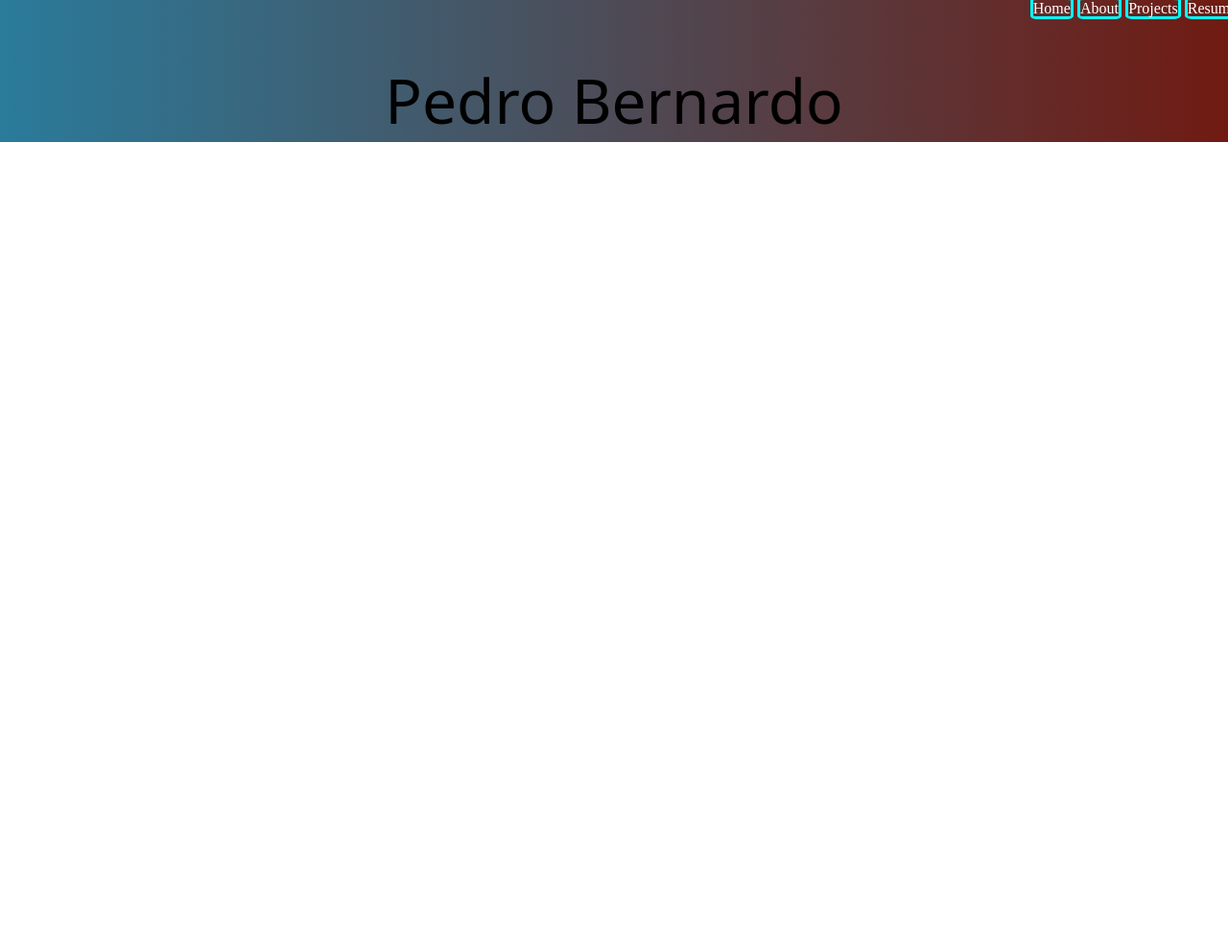
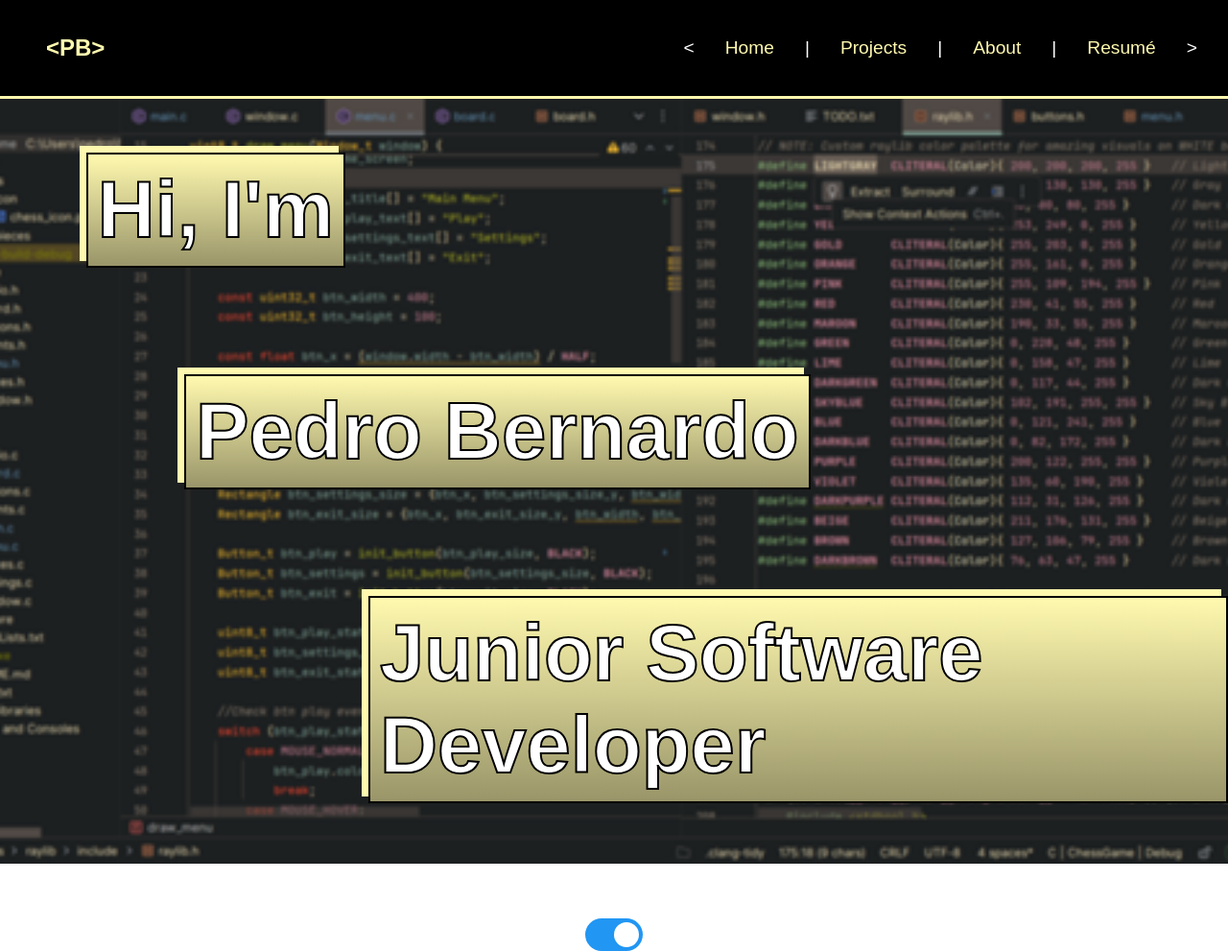
Before and after one commit to Pedrex25/Portfolio-Page, a plain HTML site: page Portfolio/index.html in a window 1280 px wide. Shown: the whole page at 96% size. Before the commit the page ends 800 px from the top, so only its background shows below. Drawn offline with Linux system fonts and the light colour scheme; a web font is replaced by a local one.

Commit message:
Nav and header done

```diff
--- a/Portfolio/css/style.css
+++ b/Portfolio/css/style.css
@@ -1,61 +1,170 @@
+html, body { height: 100% }
+
 body{
     margin: 0;
 }
-
-/*Google fonts*/
-
-.kablammo-font {
-  font-family: "Kablammo", system-ui;
-  font-optical-sizing: auto;
+/*------ Google fonts------*/
+.tr-font {
+  font-family: "Turret Road", sans-serif;
   font-weight: 400;
   font-style: normal;
-  font-variation-settings:
-    "MORF" 0;
 }
 
-.header{
-    background: #2A7B9B;
-    background: linear-gradient(90deg, rgba(42, 123, 155, 1) 0%, rgba(112, 27, 18, 1) 100%, rgba(237, 221, 83, 1) 100%);
+/*------------------------------------------------------------*/
+
+
+/*------ Toggle Switch ------*/
+.switch {
+  position: relative;
+  display: inline-block;
+  width: 60px;
+  height: 34px;
 }
 
-.header nav{
-    display: flex;
-    justify-content: flex-end;
-    background: #2A7B9B;
-    background: linear-gradient(90deg, rgba(42, 123, 155, 1) 0%, rgba(112, 27, 18, 1) 100%, rgba(237, 221, 83, 1) 100%);
+.switch input {
+  opacity: 0;
+  width: 0;
+  height: 0;
 }
 
-.header nav ul{
-    display: flex;
-    list-style: none;
-    margin: 0;
-    padding: 0;
-    gap: 2%;
+.slider {
+  position: absolute;
+  cursor: pointer;
+  top: 0;
+  left: 0;
+  right: 0;
+  bottom: 0;
+  background-color: #ccc;
+  -webkit-transition: .4s;
+  transition: .4s;
 }
 
-.header a{
-    color: white;
-    text-decoration: none;
-    border-style: solid;
-    border-color: aqua;
-    border-width: 3%;
-    border-radius: 15%;
+.slider:before {
+  position: absolute;
+  content: "";
+  height: 26px;
+  width: 26px;
+  left: 4px;
+  bottom: 4px;
+  background-color: white;
+  -webkit-transition: .4s;
+  transition: .4s;
 }
 
-/* .header a:hover{
-    color: white;
-    text-decoration: none;
-    border-style: solid;
-    border-color: aqua;
-} */
-
-.header h1{
-    display: flex;
-    justify-content: center;
-    font-size: 4em;
+input:checked + .slider {
+  background-color: #2196F3;
 }
 
-.main{
-    background: #a7a7c2;
-    background: linear-gradient(90deg, rgba(167, 167, 194, 1) 0%, rgba(0, 0, 0, 1) 100%, rgba(252, 176, 69, 1) 100%);
+input:focus + .slider {
+  box-shadow: 0 0 1px #2196F3;
 }
+
+input:checked + .slider:before {
+  -webkit-transform: translateX(26px);
+  -ms-transform: translateX(26px);
+  transform: translateX(26px);
+}
+
+/* Rounded sliders */
+.slider.round {
+  border-radius: 34px;
+}
+
+.slider.round:before {
+  border-radius: 50%;
+}
+/*------------------------------------------------------------*/
+
+
+/*---------- nav --------------*/
+.nav{
+    display: flex;
+    justify-content: space-between;
+    align-items: center;
+    background: black;
+    padding: 1rem 2rem;
+}
+
+.nav-menu{
+    display: flex;
+    gap: 2rem;
+    list-style: none;
+}
+
+.nav-menu li a{
+    text-decoration: none;
+    color: #FFF9AF;
+}
+
+.nav-menu li{
+    color: white;
+}
+
+.nav-brand{
+    padding-left: 1rem;
+    color: #FFF9AF;
+}
+
+.nav-menu-font{
+    font-size: 1.2rem;
+}
+
+/*------------------------------------------------------------*/
+
+/*---------- header --------------*/
+.header{
+    width: 100%;
+    height: 100vh;
+}
+
+.header-img-border{
+    border-top: 3px solid #FFF9AF;
+    box-sizing: border-box;
+    display: block; /* removes default inline spacing */
+}
+
+.header-img{
+    background-image: url("../imgs/header_bg.png");
+    background-size: cover;
+    background-position: center;
+    background-repeat: no-repeat;
+    width: 100%;
+    height: 100%;
+}
+
+.header-title-container{
+    display: flex;
+    align-items: center;
+}
+
+.header-title-container:nth-child(1){
+    margin-left:7%;
+}
+
+.header-title-container:nth-child(2){
+    margin-left:15%;
+}
+.header-title-container:nth-child(3){
+    margin-left: 30%;
+}
+
+.header-title-container:nth-child(4){
+    justify-content: center;
+    margin-top: 5%;
+}
+
+.header-title{
+    background: #FFF9AF;
+    background: -webkit-linear-gradient(180deg, rgba(255, 249, 175, 1) 0%, rgba(153, 149, 105,  1) 100%);
+    background: -moz-linear-gradient(180deg, rgba(255, 249, 175, 1) 0%, rgba(153, 149, 105, 1)  100%);
+    background: linear-gradient(180deg, rgba(255, 249, 175, 1) 0%, rgba(153, 149, 105, 1) 100%);
+    filter: progid:DXImageTransform.Microsoft.gradient(startColorstr="#FFF9AF",     endColorstr="#999569", GradientType=0);
+    border: 2px solid black;
+    padding: 10px;
+    box-shadow: -7px -7px #FFF9AF;
+    font-size: 5.2em;
+    color: white;
+    -webkit-text-stroke-width: 2px;
+    -webkit-text-stroke-color: black;
+}
+/*------------------------------------------------------------*/
--- a/Portfolio/index.html
+++ b/Portfolio/index.html
@@ -6,28 +6,56 @@
     <meta name="viewport" content="width=device-width, initial-scale=1.0">
     <title>Pedro Bernardo</title>
 
-    <!-- Google Fonts -->
+    <!-- Google fonts -->
     <link rel="preconnect" href="https://fonts.googleapis.com">
     <link rel="preconnect" href="https://fonts.gstatic.com" crossorigin>
-    <link href="https://fonts.googleapis.com/css2?family=Kablammo&family=Lemon&family=Pattaya&display=swap"
+    <link
+        href="https://fonts.googleapis.com/css2?family=Kablammo&family=Lemon&family=Pattaya&family=Turret+Road:wght@200;300;400;500;700;800&display=swap"
         rel="stylesheet">
 
     <link rel="stylesheet" href="css/style.css">
 </head>
 
-<body>
+
+<body class="tr-font">
+    <nav class="nav">
+        <div class="nav-brand">
+            <h1 class="text-color-beige">&lt;PB&gt;</h1>
+        </div>
+        <ul class="nav-menu nav-menu-font">
+            <li>&lt</li>
+            <li><a href="index.html">Home</a></li>
+            <li>|</li>
+            <li><a href="projects.html">Projects</a></li>
+            <li>|</li>
+            <li><a href="about.html">About</a></li>
+            <li>|</li>
+            <li><a href="resume.html">Resumé</a></li>
+            <li>&gt</li>
+        </ul>
+    </nav>
+
     <header class="header">
-        <nav>
-            <ul>
-                <li><a href="index.html">Home</a></li>
-                <li><a href="about.html">About</a></li>
-                <li><a href="">Projects</a></li>
-                <li><a href="resume.html">Resumé</a></li>
-            </ul>
-        </nav>
-        <h1 class="kablammo-font">Pedro Bernardo</h1>
+        <div class="header-img header-img-border">
+            <div class="header-title-container">
+                <h1 class="header-title">Hi, I'm</h1>
+            </div>
+            <div class="header-title-container">
+                <h1 class="header-title">Pedro Bernardo</h1>
+            </div>
+            <div class="header-title-container">
+                <h1 class="header-title">Junior Software Developer</h1>
+            </div>
+            <div class="header-title-container">
+                <label class="switch">
+                    <input type="checkbox" checked>
+                    <span class="slider round"></span>
+                </label>
+            </div>
+        </div>
     </header>
-    <main class="main">
+
+    <main>
         <!-- Featured projects -->
         <section></section>
         <!-- About me -->
```
Also changed, not shown: Portfolio/imgs/header_bg.png (added).
